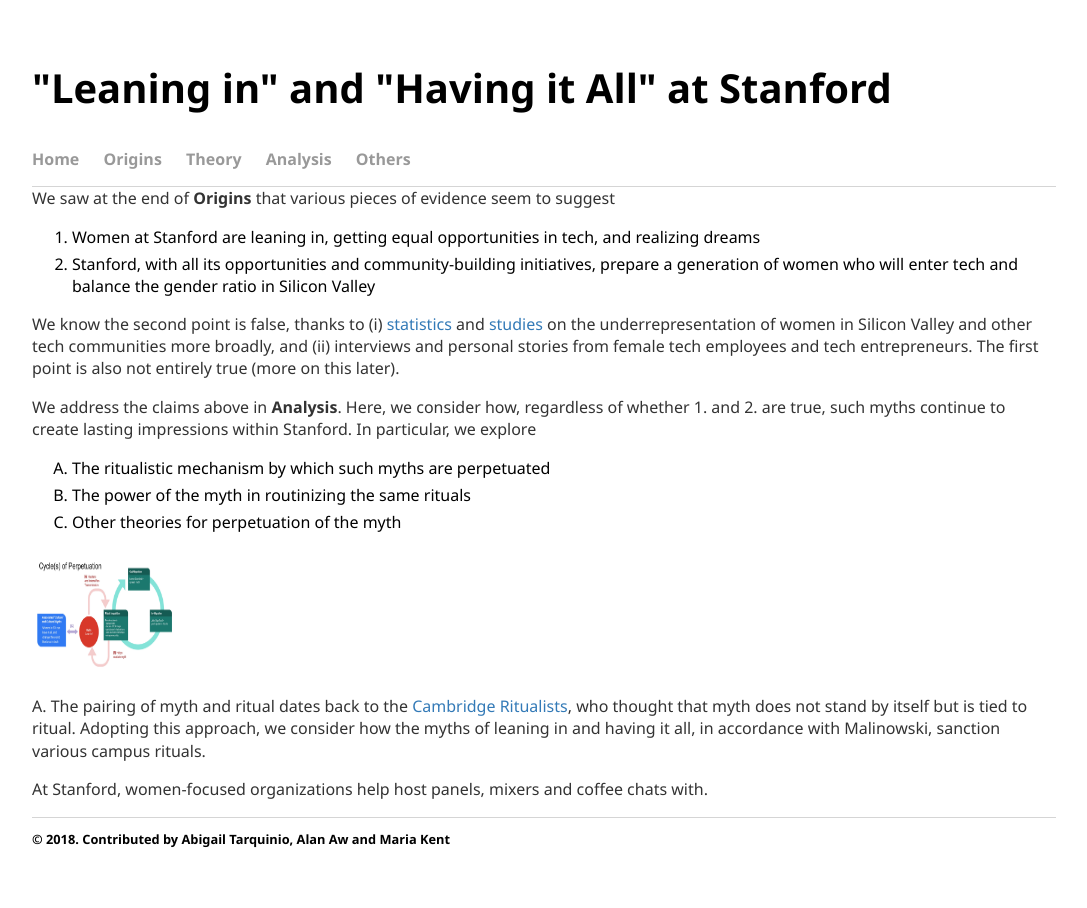
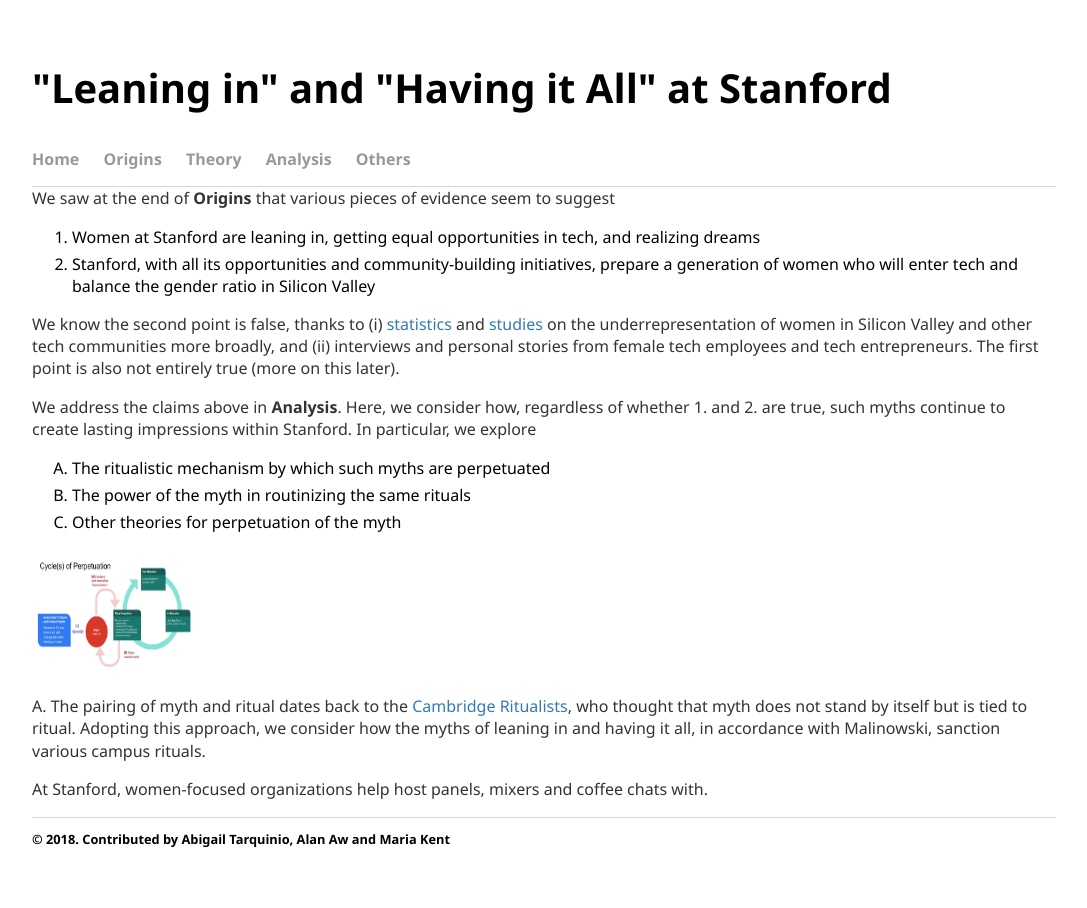
Before and after one commit to leaninstanford/leaninstanford.github.io, a Jekyll site: the page built from theory/index.html, in a window 1280 px wide. Shown: the whole page, without its empty margins (96-1183 px from the left). Built offline with Jekyll 4.4.1, drawn with Linux system fonts in a browser that asks for light colours.

Commit message:
Update index.html

```diff
--- a/theory/index.html
+++ b/theory/index.html
@@ -15,7 +15,7 @@
 <li>The power of the myth in routinizing the same rituals</li>
 <li>Other theories for perpetuation of the myth</li>
 </ol>
-<p><img style="border-width: 0.1cm;" src="../images/Framework.jpg" alt="Anthropological framework explaining the perpetuation of the first myth." width="150" height="125" /></p>
+<p><img style="border-width: 0.1cm;" src="../images/Framework.jpg" alt="Anthropological framework explaining the perpetuation of the first myth." width="170" height="125" /></p>
 <p>A. The pairing of myth and ritual dates back to the <a title="Cambridge Ritualists - Wikpedia" href="https://en.wikipedia.org/wiki/Cambridge_Ritualists">Cambridge Ritualists</a>, who thought that myth does not stand by itself but is tied to ritual. Adopting this approach, we consider how the myths of leaning in and having it all, in accordance with Malinowski, sanction various campus rituals.&nbsp;</p>
 <p>At Stanford, women-focused organizations help host panels, mixers and coffee chats with.</p>
 <!-- /.blurb -->
```
